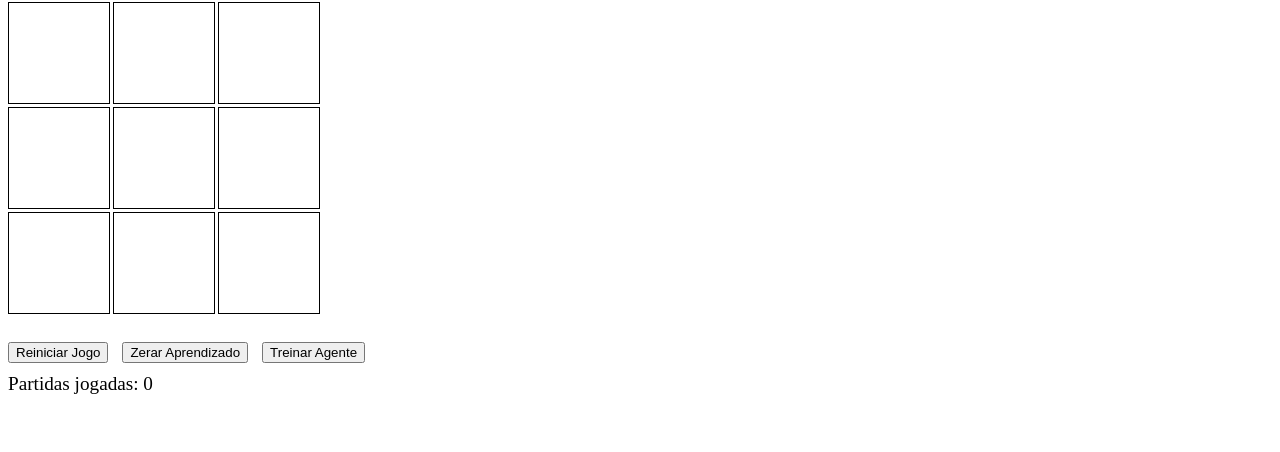
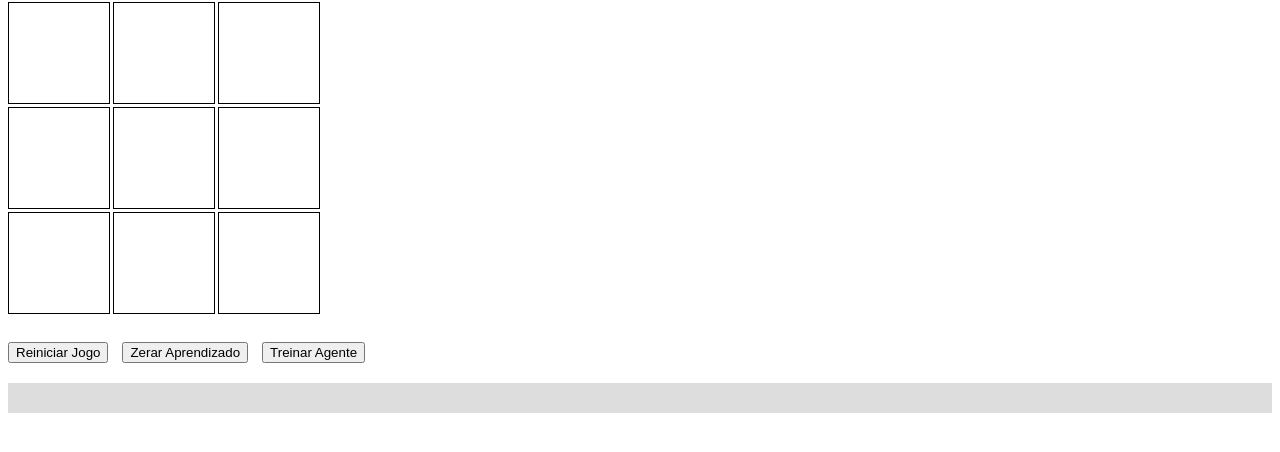
Before and after one commit to marciovgm/J--tic-tac-toe-ml, a plain HTML site: page index.html in a window 1280 px wide. Shown: the part 78-530 px from the top of the page. Drawn offline with Linux system fonts and the light colour scheme.

Commit message:
Update index.html

```diff
--- a/index.html
+++ b/index.html
@@ -25,9 +25,15 @@
             margin-right: 10px;
             margin-top: 10px;
         }
-        #counter {
-            margin-top: 10px;
-            font-size: 1.2em;
+        #progress-container {
+            width: 100%;
+            background-color: #ddd;
+            margin-top: 20px;
+        }
+        #progress-bar {
+            width: 0%;
+            height: 30px;
+            background-color: #4caf50;
         }
     </style>
 </head>
@@ -37,7 +43,9 @@
     <button onclick="resetGame()">Reiniciar Jogo</button>
     <button onclick="resetLearning()">Zerar Aprendizado</button>
     <button onclick="trainAgent()">Treinar Agente</button>
-    <div id="counter">Partidas jogadas: 0</div>
+    <div id="progress-container">
+        <div id="progress-bar"></div>
+    </div>
     <script src="qlearning.js"></script>
 </body>
 </html>
```
